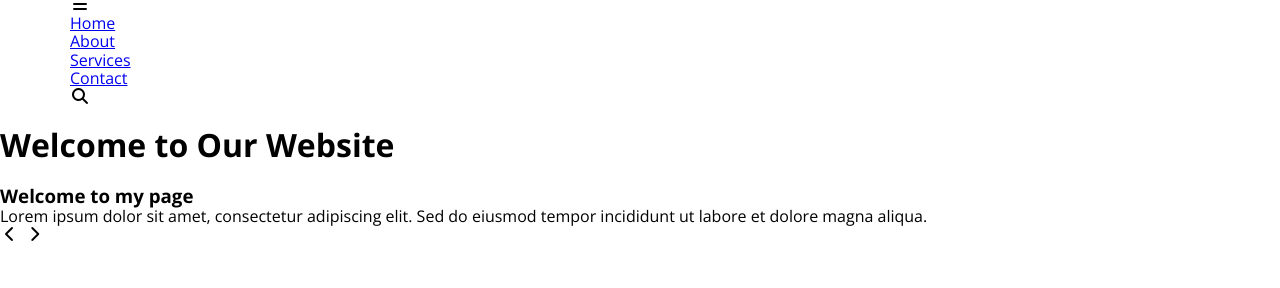
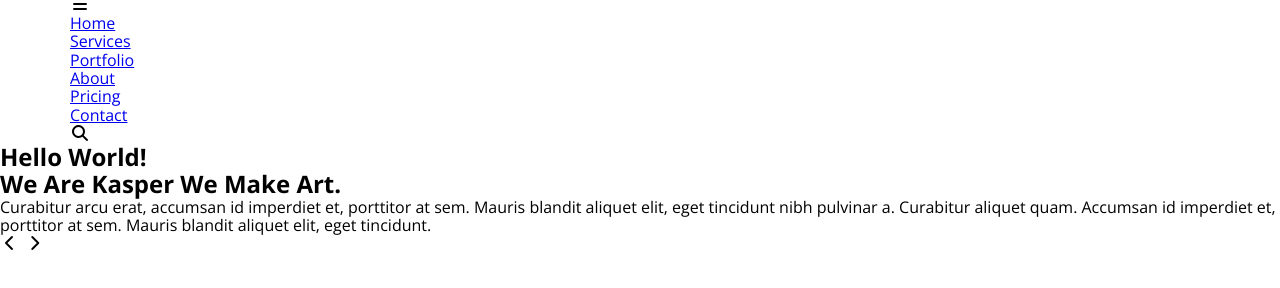
Before and after one commit to fathyali11/template2, a plain HTML site: page index.html in a window 1280 px wide. Shown: the part 44-332 px from the top of the page. Drawn offline with nearby package versions, Linux system fonts and the light colour scheme.

Commit message:
add list items

```diff
--- a/index.html
+++ b/index.html
@@ -23,9 +23,11 @@
             <nav>
                 <i class="fas fa-bars toggle-menu"></i>
                 <ul>
-                    <li class="active"><a href="#">Home</a></li>
+                    <li><a class="active" href="#">Home</a></li>
+                    <li><a href="#">Services</a></li>
+                    <li><a href="#">Portfolio</a></li>
                     <li><a href="#">About</a></li>
-                    <li><a href="#">Services</a></li>
+                    <li><a href="#">Pricing</a></li>
                     <li><a href="#">Contact</a></li>
                 </ul>
                 <div class="form">
@@ -38,15 +40,24 @@
         <div class="overlay"></div>
         <div class="text">
             <div class="content">
-                <h1>Welcome to Our Website</h1>
-                <h3>Welcome to my page</h3>
-                <p>Lorem ipsum dolor sit amet, consectetur adipiscing elit. Sed do eiusmod tempor incididunt ut labore
-                    et
-                    dolore magna aliqua.</p>
+                <h2>
+                    Hello World!
+                    <br>
+
+                    We Are Kasper We Make Art.
+
+                </h2>
+                <p>
+                    Curabitur arcu erat, accumsan id imperdiet et, porttitor at sem. Mauris blandit aliquet elit, eget
+                    tincidunt
+                    nibh pulvinar a. Curabitur aliquet quam. Accumsan id imperdiet et, porttitor at sem. Mauris blandit
+                    aliquet
+                    elit, eget tincidunt.
+                </p>
             </div>
         </div>
-        <i class="fas fa-chevron-left"></i>
-        <i class="fas fa-chevron-right"></i>
+        <i class="fas fa-chevron-left arrow arrow-left"></i>
+        <i class="fas fa-chevron-right arrow arrow-right"></i>
         <ul>
             <li></li>
             <li class="active"></li>
```
